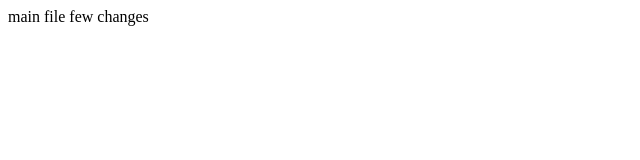
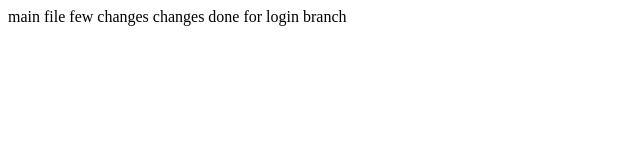
Before and after one commit to manishkathpalia/myappsample1, a plain HTML site: page main.html in a window 1280 px wide. Shown: the whole page, without its empty margins (0-640 px from the left). Drawn offline with Linux system fonts and the light colour scheme.

Commit message:
main file commit

```diff
--- a/main.html
+++ b/main.html
@@ -7,5 +7,6 @@
 </head>
 <body>
     main file few changes
+    changes done for login branch
 </body>
 </html>
```
